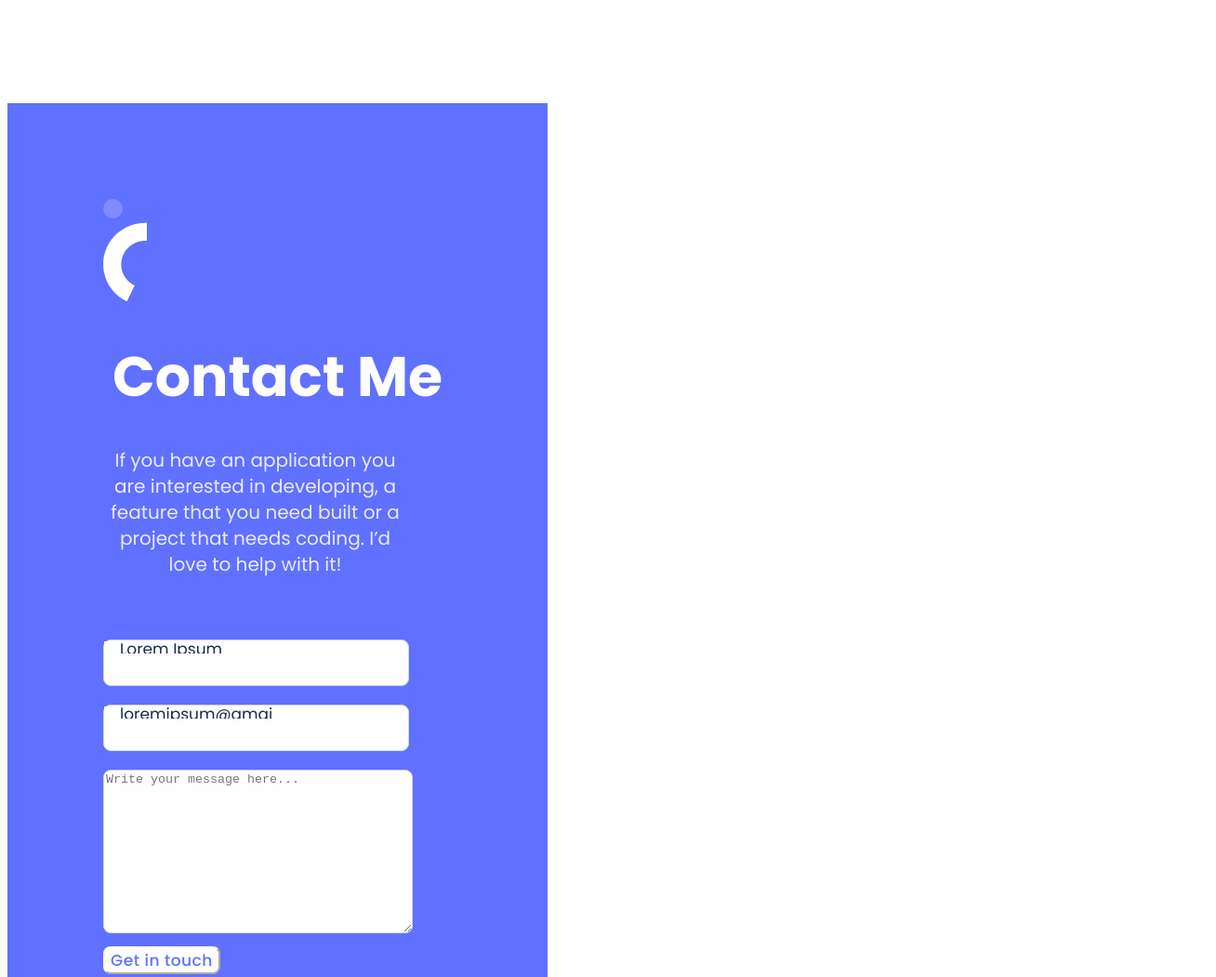
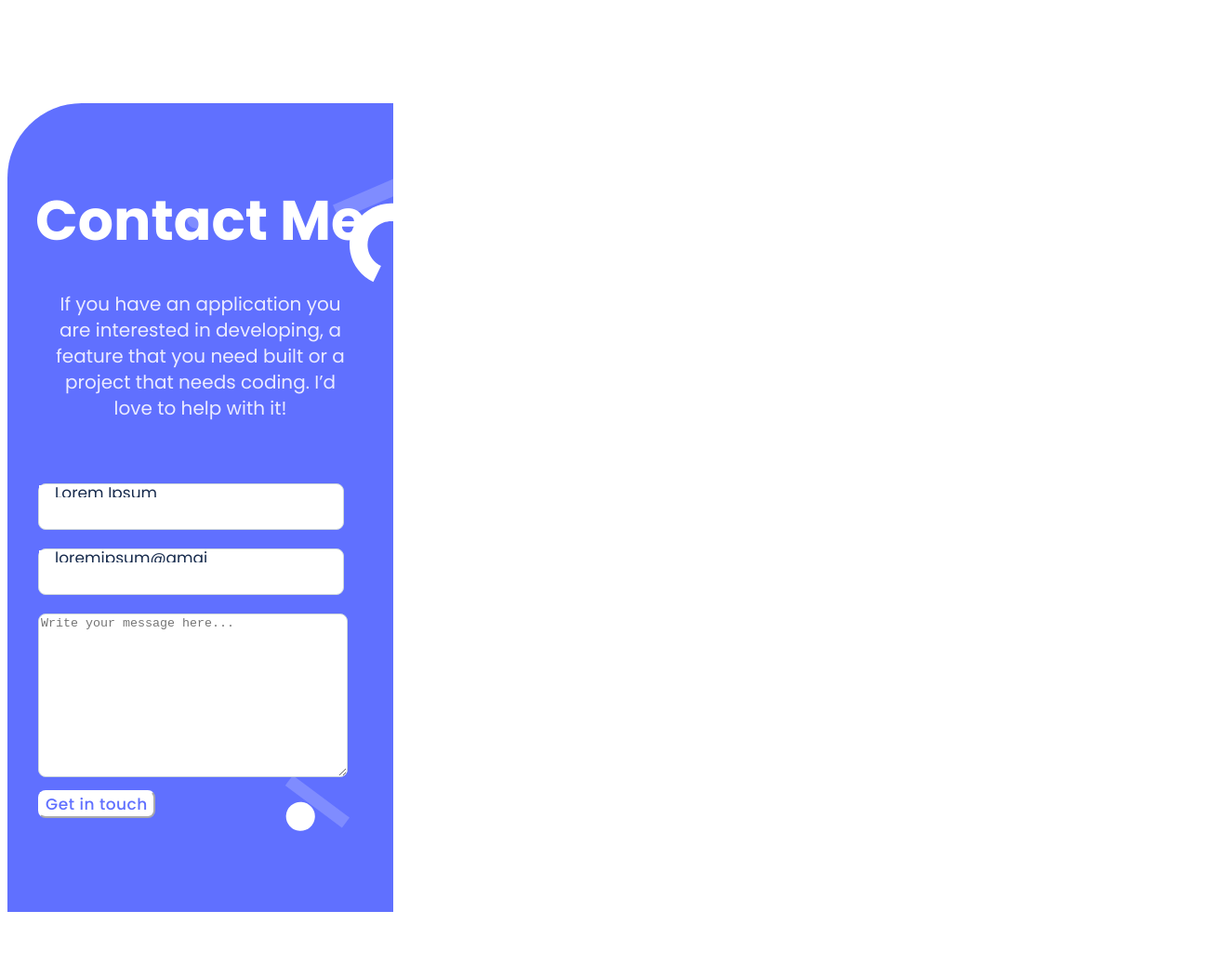
Before and after one commit to Bisma-Aslam/Mobile, a website: page index.html in a window 1280 px wide. Shown: the part 4965-6016 px from the top of the page at 93% size, 1308 px wide, since content can reach past the window. After the commit the page ends 5954 px from the top, so only its background shows below. Drawn offline with Linux system fonts and the light colour scheme.

Commit message:
Width Fixed

```diff
--- a/index.html
+++ b/index.html
@@ -240,9 +240,6 @@
         </section>
 
         <section class="ContactMe">
-            <div class="shape1"><img src="./shap1.svg"></div>
-            <div class="rec"></div>
-            <div class="shape2"><img src="./Ellipse 3.svg" alt="Ellipse shap"></div>
             <div class="headf"><h1>Contact Me</h1></div>
             <div class="paraf">If you have an application you are interested in developing, a feature that you need built or a project that needs coding.
                 I’d love to help with it!</div>
--- a/style.css
+++ b/style.css
@@ -3,7 +3,7 @@
 
 .head {
   display: flex;
-  width: 375px;
+  width: 100%;
   height: 48px;
   padding: 4px 24px 4px 12px;
   align-items: flex-start;
@@ -97,7 +97,7 @@
   gap: 88px;
   margin-top: 20px;
   background-color: #dfe1e6;
-  max-width: 375px;
+  width: 375px;
 }
 
 .cards {
@@ -109,7 +109,7 @@
   border-radius: 16px;
   border: 1px solid var(--neutrals-n-40, #dfe1e6);
   background: var(--neutrals-n-0, #fff);
-  width: 327px;
+  width: 375px;
   height: 552px;
   margin-bottom: 88px;
 }
@@ -409,12 +409,18 @@
   margin-top: 5px;
 }
 .ContactMe{
-  width: 375px;
-height: 779px;
-flex-shrink: 0;
-background-image:"./contact form shapes-mobile.svg";
-background-color: var(--primary-b-400, #6070FF);
-padding:103px;
+  display: flex;
+  flex-direction: column;
+  align-items: center;
+  padding: 50px 20px;
+  background-image: url("./contact form shapes-mobile.svg");
+  background-repeat: no-repeat;
+  background-position: right;
+  background-color: var(--primary-b-400, #6070FF);
+  border-top-left-radius: 80px;
+  overflow: visible;
+  width:375px;
+  height: 770px;
 }
 .headf{
   display: flex;
@@ -528,7 +534,7 @@ line-height: 24px; /* 160% */
 
 .submitButton{
   width:auto 110px;
-height:auto 24px;
+height:auto 40 px;
 color: var(--primary-b-400, #6070FF);
 text-align: center;
 font-family: Poppins;
```
